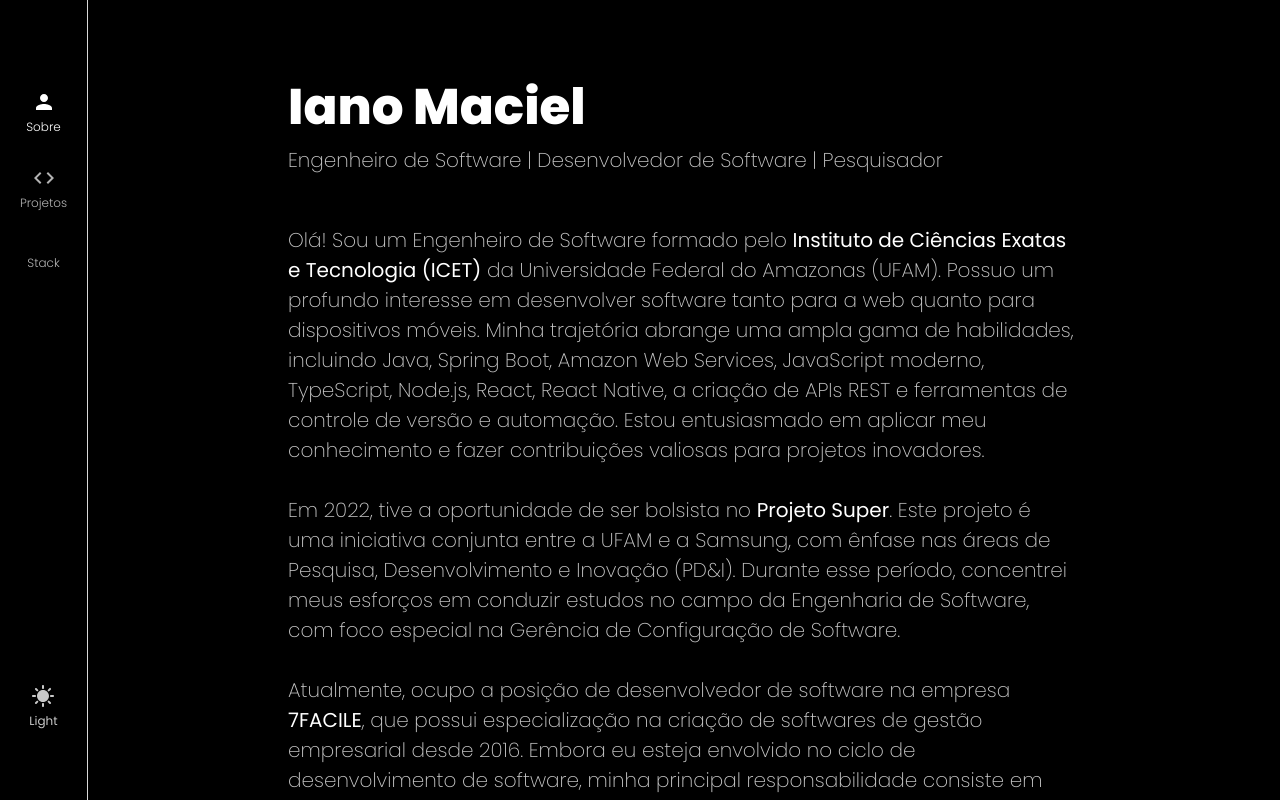
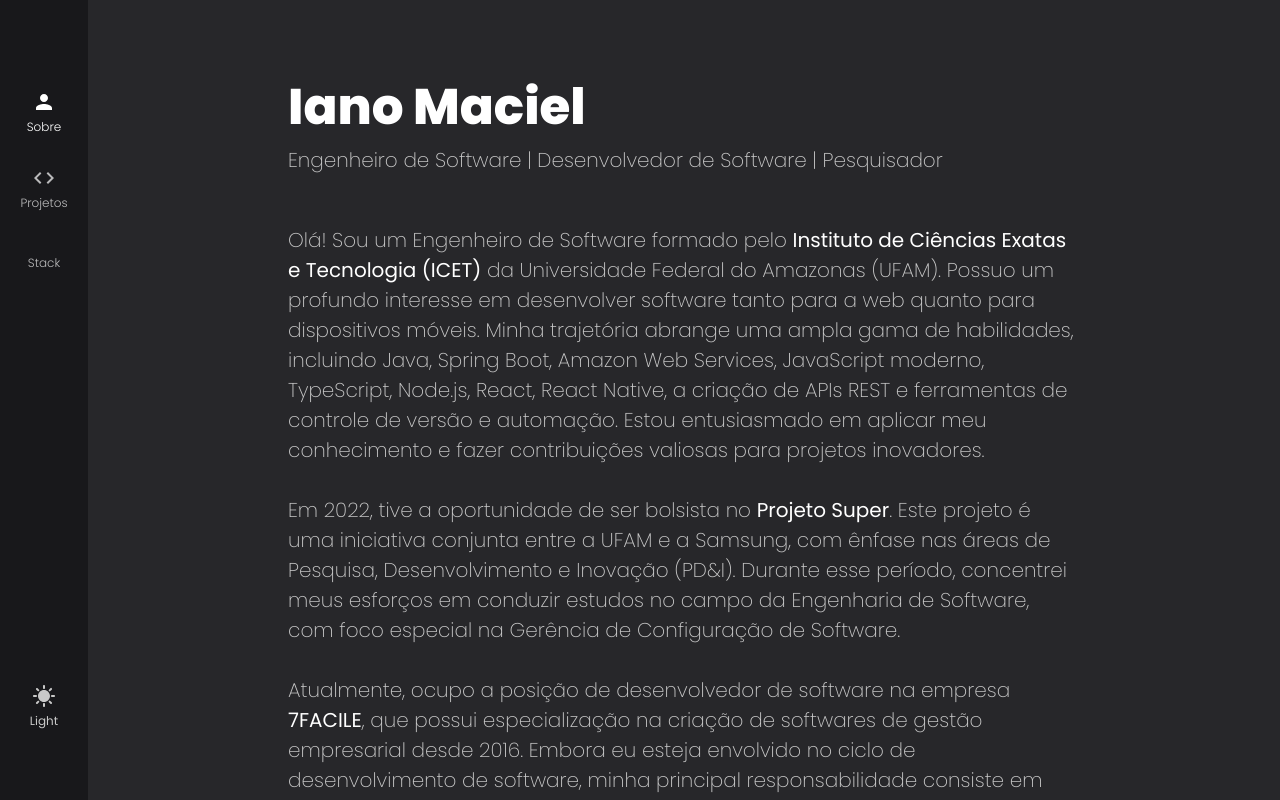
Before and after one commit to IanoMaciel/portfolio, a React (Create React App) app: page / in a window 1280 px wide. Built offline with nearby package versions, Linux system fonts and the light colour scheme; some icons are missing.

Commit message:
feat: ajustes no tema

```diff
--- a/src/components/Aside/styles.ts
+++ b/src/components/Aside/styles.ts
@@ -5,8 +5,7 @@ export const Container = styled.div`
 
     color: ${props => props.theme.colors.primary};
 
-    background-color: ${props => props.theme.colors.tertiary};
-    border-right: 1px solid ${props => props.theme.colors.gray};
+    background-color: ${props => props.theme.colors.tertiary_50};
 
     display: flex;
     justify-content: center;
--- a/src/components/Content/styles.ts
+++ b/src/components/Content/styles.ts
@@ -5,7 +5,7 @@ export const Container = styled.div`
 
     color: ${props => props.theme.colors.primary};
 
-    background-color: ${props => props.theme.colors.tertiary};
+    background-color: ${props => props.theme.colors.tertiary_100};
 
     padding: 70px 200px;
 
@@ -17,7 +17,7 @@ export const Container = styled.div`
     }
 
     ::-webkit-scrollbar-thumb {
-        background-color: ${props => props.theme.colors.tertiary};
+        background-color: ${props => props.theme.colors.tertiary_100};
         border-radius: 4px; /* Borda arredondada da alça */
     }
 
--- a/src/hooks/themes.tsx
+++ b/src/hooks/themes.tsx
@@ -8,7 +8,8 @@ interface ITheme {
     colors: {
         primary: string;
         secondary: string;
-        tertiary: string;
+        tertiary_50: string;
+        tertiary_100: string;
         gray: string;
         button: string;
     };
--- a/src/styles/styled.d.ts
+++ b/src/styles/styled.d.ts
@@ -7,7 +7,8 @@ declare module 'styled-components' {
         colors: {
             primary: string;
             secondary: string;
-            tertiary: string;
+            tertiary_50: string;
+            tertiary_100: string;
             gray: string;
             button: string;
         },
--- a/src/styles/themes/dark.ts
+++ b/src/styles/themes/dark.ts
@@ -4,7 +4,8 @@ export default {
     colors: {
         primary: '#FFFFFF',
         secondary: '#C9C9C9',
-        tertiary: '#000000',
+        tertiary_50: '#18181B',
+        tertiary_100: '#27272a',
 
         gray: '#D9D9D9',
 
--- a/src/styles/themes/light.ts
+++ b/src/styles/themes/light.ts
@@ -4,7 +4,8 @@ export default {
     colors: {
         primary: '#000000',
         secondary: '#333333',
-        tertiary: '#FFFFFF',
+        tertiary_50: '#D6D3D1',
+        tertiary_100: '#FAFAF9',
 
         gray: '#D9D9D9',
 
```
